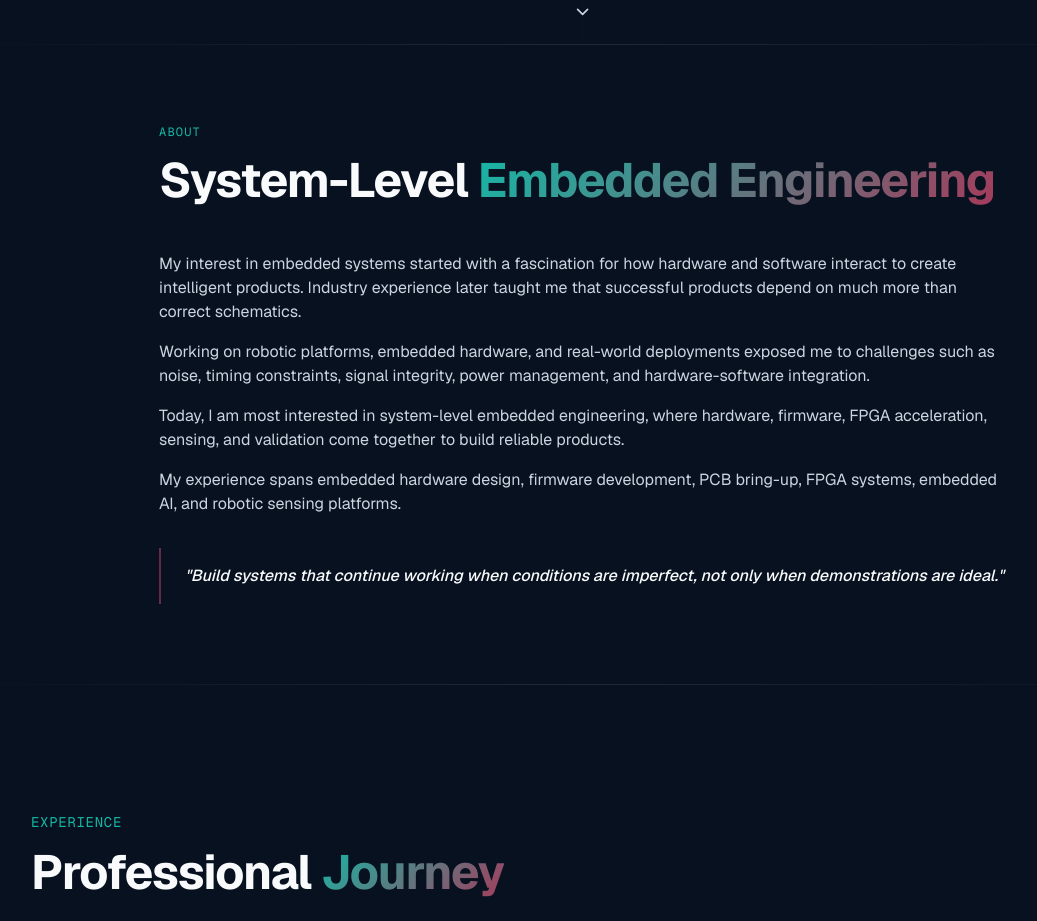
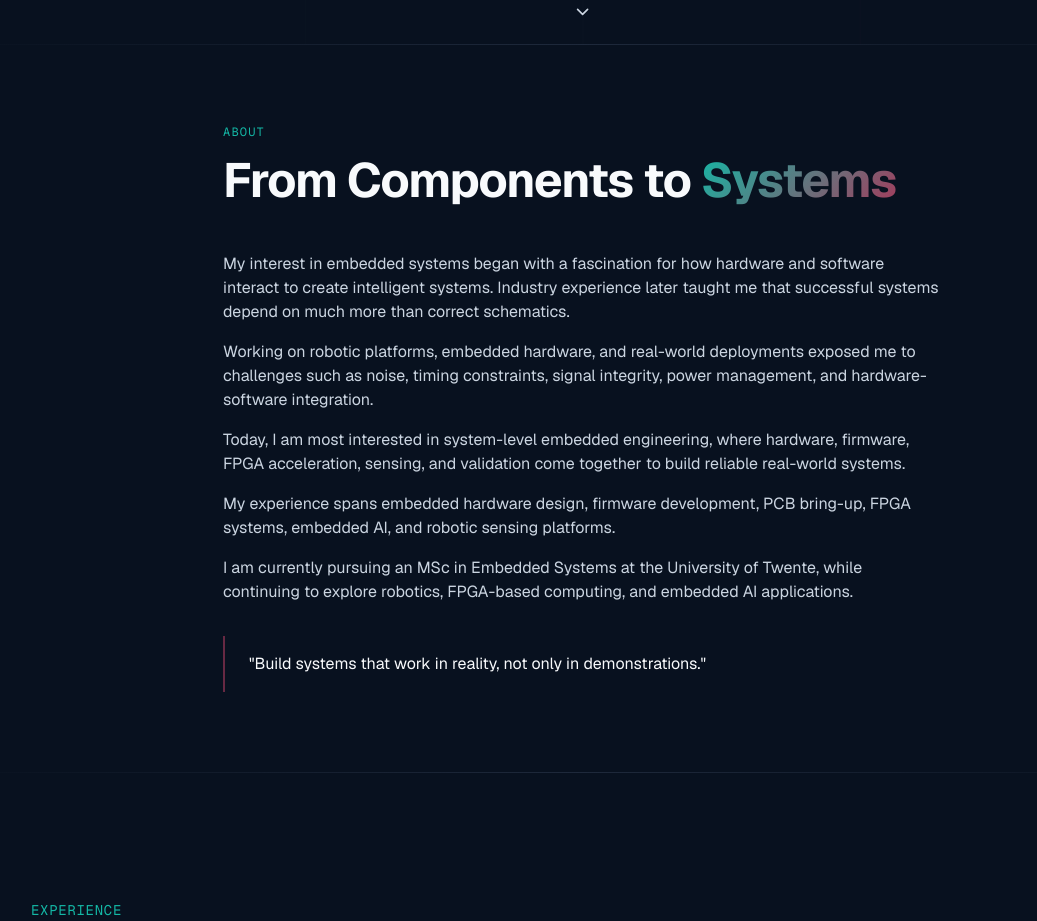
Before and after one commit to Mansitechdev/Mansitechdev.github.io, a Next.js app: page / in a window 1280 px wide. Shown: the part 880-1801 px from the top of the page, without its empty margins (57-1094 px from the left). Built offline with nearby package versions, Linux system fonts and the light colour scheme.

Commit message:
Improve hero and about sections

```diff
--- a/components/about-section.tsx
+++ b/components/about-section.tsx
@@ -13,7 +13,7 @@ export function AboutSection() {
       <div className="absolute inset-0 circuit-bg" />
       <div className="absolute top-0 left-0 w-full h-px bg-gradient-to-r from-transparent via-border to-transparent" />
 
-      <div className="relative max-w-4xl mx-auto px-6">
+      <div className="relative max-w-3xl mx-auto px-6">
         <motion.div
           ref={ref}
           initial={{ opacity: 0, y: 40 }}
@@ -21,11 +21,14 @@ export function AboutSection() {
           transition={{ duration: 0.6 }}
           className="space-y-4 mb-12"
         >
-          <p className="text-primary font-mono text-xs tracking-widest uppercase">About</p>
-          <h2 className="text-4xl md:text-5xl font-bold tracking-tight">
-            System-Level{" "}
-            <span className="gradient-text">Embedded Engineering</span>
-          </h2>
+          <p className="text-primary font-mono text-xs tracking-widest uppercase">
+  About
+</p>
+
+<h2 className="text-4xl md:text-5xl font-bold tracking-tight">
+  From Components to{" "}
+  <span className="gradient-text">Systems</span>
+</h2>
         </motion.div>
 
         <motion.div
@@ -36,20 +39,24 @@ export function AboutSection() {
         >
           <div className="space-y-4 text-muted-foreground leading-relaxed">
             <p className="text-base">
-              My interest in embedded systems started with a fascination for how hardware and software interact to create intelligent products. Industry experience later taught me that successful products depend on much more than correct schematics.
-            </p>
+  My interest in embedded systems began with a fascination for how hardware and software interact to create intelligent systems. Industry experience later taught me that successful systems depend on much more than correct schematics.
+</p>
 
             <p className="text-base">
               Working on robotic platforms, embedded hardware, and real-world deployments exposed me to challenges such as noise, timing constraints, signal integrity, power management, and hardware-software integration.
             </p>
 
             <p className="text-base">
-              Today, I am most interested in system-level embedded engineering, where hardware, firmware, FPGA acceleration, sensing, and validation come together to build reliable products.
-            </p>
-
-            <p className="text-base">
+  Today, I am most interested in system-level embedded engineering, where hardware, firmware, FPGA acceleration, sensing, and validation come together to build reliable real-world systems.
+</p>
+  <p className="text-base">
               My experience spans embedded hardware design, firmware development, PCB bring-up, FPGA systems, embedded AI, and robotic sensing platforms.
             </p>
+<p className="text-base">
+  I am currently pursuing an MSc in Embedded Systems at the University of Twente, while continuing to explore robotics, FPGA-based computing, and embedded AI applications.
+</p>
+
+
           </div>
 
           <motion.div
@@ -58,9 +65,7 @@ export function AboutSection() {
             transition={{ duration: 0.6, delay: 0.3 }}
             className="relative mt-8 pl-6 py-4 border-l-2 border-accent/60"
           >
-            <p className="text-base font-medium text-foreground italic">
-              "Build systems that continue working when conditions are imperfect, not only when demonstrations are ideal."
-            </p>
+            "Build systems that work in reality, not only in demonstrations."
           </motion.div>
         </motion.div>
       </div>
```
